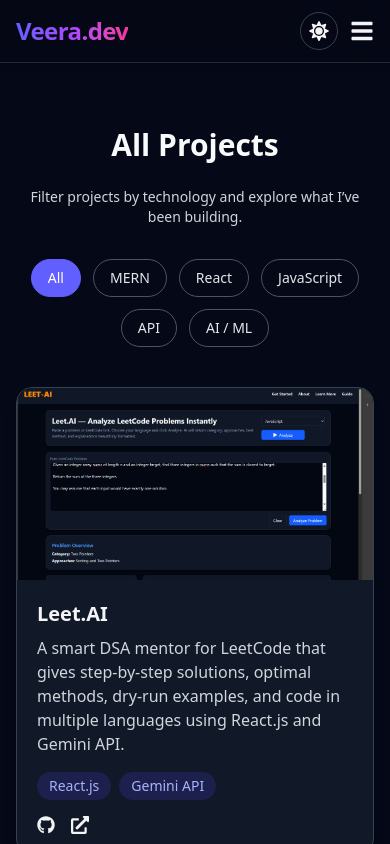
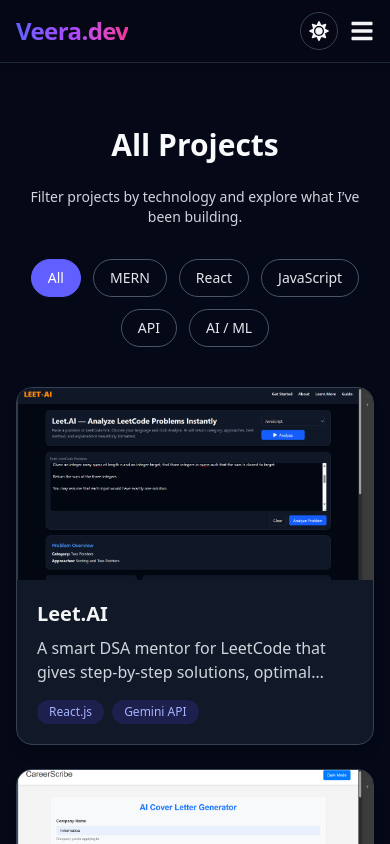
Before and after one commit to Cveerababu15/React-Portfolia, a React (Vite) app: page /projects in a window 390 px wide. Shown: the top 844 px of the page. Built offline with nearby package versions, Linux system fonts and the light colour scheme; no server answers.

Commit message:
added some files and modify them

```diff
--- a/src/App.jsx
+++ b/src/App.jsx
@@ -6,9 +6,7 @@
 import ProjectDetail from "./Pages/ProjectDetail.jsx";
 import AboutPage from "./Pages/AboutPage.jsx";
 import ScrollToTop from "./Components/ScrollToTop.jsx";
-import AIChatBot from "./Components/AIChatBot.jsx";
 import Playground from './Pages/Playground.jsx';
-import ApiPlayground from "./Pages/ApiPlayground.jsx";
 
 
 export default function App() {
@@ -25,12 +23,8 @@
           <Route path="/project/:id" element={<ProjectDetail />} />
           <Route path="/about" element={<AboutPage />} />
           <Route path="/playground" element={<Playground />} />
-          {/* <Route path="/playground/api" element={<ApiPlayground />} /> */}
-
-
         </Routes>
       </main>
-      {/* <AIChatBot /> */}
       <Footer />
     </div>
   );
--- a/src/Components/ProjectCard.jsx
+++ b/src/Components/ProjectCard.jsx
@@ -1,48 +1,57 @@
-import { FaGithub, FaExternalLinkAlt } from "react-icons/fa";
+import { useNavigate } from "react-router-dom";
 
-export default function ProjectCard({ title, description, image, tech, github, live, new: isNew, featured }) {
+export default function ProjectCard({ id, title, description, image, tech, new: isNew, featured }) {
+  const navigate = useNavigate();
+
   return (
-    <div className="relative bg-white dark:bg-[#111827] rounded-2xl shadow-lg hover:shadow-xl transition overflow-hidden border border-gray-200 dark:border-gray-700">
+    <div
+      onClick={() => navigate(`/project/${id}`)}
+      className="relative bg-white dark:bg-[#111827] rounded-2xl shadow-lg hover:shadow-xl transition overflow-hidden border border-gray-200 dark:border-gray-700 cursor-pointer group"
+    >
 
       {/* 🆕 NEW Badge */}
       {isNew && (
-        <span className="absolute top-3 right-3 bg-gradient-to-r from-indigo-500 to-purple-500 text-white text-xs font-semibold px-3 py-1 rounded-full shadow-md">
+        <span className="absolute top-3 right-3 bg-gradient-to-r from-indigo-500 to-purple-500 text-white text-xs font-semibold px-3 py-1 rounded-full shadow-md z-10">
           NEW
         </span>
       )}
 
       {/* ⭐ FEATURED Badge */}
       {featured && (
-        <span className="absolute top-3 left-3 bg-yellow-400 text-black text-xs font-semibold px-3 py-1 rounded-full shadow-md">
+        <span className="absolute top-3 left-3 bg-yellow-400 text-black text-xs font-semibold px-3 py-1 rounded-full shadow-md z-10">
           ⭐ FEATURED
         </span>
       )}
 
-      <img src={image} alt={title} className="w-full h-48 object-cover" />
+      <div className="overflow-hidden">
+        <img
+          src={image}
+          alt={title}
+          className="w-full h-48 object-cover group-hover:scale-105 transition-transform duration-300"
+        />
+      </div>
 
       <div className="p-5">
-        <h3 className="text-xl font-semibold text-gray-800 dark:text-gray-100 mb-2">{title}</h3>
+        <h3 className="text-xl font-semibold text-gray-800 dark:text-gray-100 mb-2 group-hover:text-indigo-500 transition-colors">
+          {title}
+        </h3>
 
-        <p className="text-gray-600 dark:text-gray-300 mb-4">{description}</p>
+        <p className="text-gray-600 dark:text-gray-300 mb-4 line-clamp-2">{description}</p>
 
-        <div className="flex flex-wrap gap-2 mb-4">
-          {tech.map((t, i) => (
+        <div className="flex flex-wrap gap-2">
+          {tech.slice(0, 3).map((t, i) => (
             <span
               key={i}
-              className="text-sm bg-indigo-100 dark:bg-indigo-900/40 text-indigo-700 dark:text-indigo-300 px-3 py-1 rounded-full"
+              className="text-xs bg-indigo-100 dark:bg-indigo-900/40 text-indigo-700 dark:text-indigo-300 px-3 py-1 rounded-full"
             >
               {t}
             </span>
           ))}
-        </div>
-
-        <div className="flex gap-4 text-lg">
-          <a href={github} target="_blank" className="dark:hover:text-indigo-400 hover:text-indigo-600">
-            <FaGithub />
-          </a>
-          <a href={live} target="_blank" className="dark:hover:text-indigo-400 hover:text-indigo-600">
-            <FaExternalLinkAlt />
-          </a>
+          {tech.length > 3 && (
+            <span className="text-xs bg-gray-100 dark:bg-gray-800 text-gray-600 dark:text-gray-400 px-3 py-1 rounded-full">
+              +{tech.length - 3}
+            </span>
+          )}
         </div>
       </div>
     </div>
--- a/src/Data/projectsData.jsx
+++ b/src/Data/projectsData.jsx
@@ -8,6 +8,7 @@
 import ServiceBook from '../Images/ServiceBook.png'
 import RestuarentWeb from '../Images/RestuarentWeb.png'
 import Booking from '../Images/Booking.png'
+
 export const projects = [
   {
     id: 1,
@@ -16,8 +17,7 @@
       "A smart DSA mentor for LeetCode that gives step-by-step solutions, optimal methods, dry-run examples, and code in multiple languages using React.js and Gemini API.",
     image: Leet,
     tech: ["React.js", "Gemini API"],
-    github: "https://github.com/yourusername/leetai",
-    live: "https://leetai.live",
+    category: "AI / ML"
   },
   {
     id: 2,
@@ -26,8 +26,7 @@
       "An AI-powered resume and cover letter optimizer that generates tailored content and ATS analysis using React.js, Bootstrap, and Gemini API.",
     image: aiResumeI,
     tech: ["React.js", "Bootstrap", "Gemini API"],
-    github: "https://github.com/yourusername/ai-resume-builder",
-    live: "https://ai-resume-builder.live",
+    category: "AI / ML"
   },
   {
     id: 3,
@@ -36,8 +35,7 @@
       "A movie discovery platform fetching popular movies with favorites stored in localStorage.",
     image: movie,
     tech: ["React.js", "API Integration", "LocalStorage"],
-    github: "https://github.com/Cveerababu15/Movie_WEB",
-    live: "https://cveerababu15.github.io/Movie_WEB/",
+    category: "React"
   },
   {
     id: 4,
@@ -46,8 +44,7 @@
       "A responsive weather web application built with HTML, CSS, JavaScript using the OpenWeather API. Users can check real-time weather by entering any city.",
     image: weatherImg,
     tech: ["HTML", "CSS", "JavaScript", "OpenWeather API"],
-    github: "https://github.com/Cveerababu15/Weather_Webiste",
-    live: "https://cveerababu15.github.io/Weather_Webiste/",
+    category: "API"
   },
   {
     id: 5,
@@ -56,8 +53,7 @@
       "A web-based virtual assistant built with JavaScript, HTML, CSS providing interactive responses and tasks in real-time.",
     image: virtualAssistantImg,
     tech: ["HTML", "CSS", "JavaScript"],
-    github: "https://github.com/Cveerababu15/Voice_Assistance",
-    live: "https://cveerababu15.github.io/Veera-s-Assistance/",
+    category: "JavaScript"
   },
   {
     id: 6,
@@ -66,8 +62,7 @@
       "A web app that generates images based on user input using the Unsplash API. Users can type a keyword and fetch related images dynamically using HTML, CSS, and JavaScript.",
     image: texttoimg,
     tech: ["HTML", "CSS", "JavaScript", "Unsplash API"],
-    github: "https://github.com/Cveerababu15/Text_2_Image",
-    live: "https://cveerababu15.github.io/Text_2_Image/",
+    category: "API"
   },
   {
     id: 7,
@@ -75,10 +70,7 @@
     description: "A full-stack real-time chat application built using MERN stack and Socket.io...",
     image: chatWeb,
     tech: ["MERN", "React.js", "Node.js", "Express.js", "Socket.io", "MongoDB", "CSS"],
-    github: "https://github.com/Cveerababu15/ChitChat-WEB",
-    live: "https://chit-chat-web-zeta.vercel.app/",
-    new: true,
-    // featured: true
+    category: "MERN"
   },
   {
     id: 8,
@@ -103,9 +95,8 @@
     title: "Booking Website",
     description:
       "A full-stack booking website with a customer reservation system and a separate admin dashboard to manage bookings and availability.",
-    image: "", // add image later
+    image: Booking,
     tech: ["MERN", "React.js", "Node.js", "Express.js", "MongoDB"],
     category: "MERN"
   }
-
 ];
--- a/src/Pages/ProjectDetail.jsx
+++ b/src/Pages/ProjectDetail.jsx
@@ -1,5 +1,5 @@
 import { useParams, useNavigate } from "react-router-dom";
-import { FaGithub, FaExternalLinkAlt, FaArrowLeft } from "react-icons/fa";
+import { FaArrowLeft } from "react-icons/fa";
 import { projects } from "../Data/projectsData";
 
 export default function ProjectDetail() {
@@ -50,32 +50,6 @@
             </span>
           ))}
         </div>
-
-        {/* Links */}
-      {/* Links */}
-<div className="flex flex-wrap gap-4 mt-4">
-  <a
-    href={project.github}
-    target="_blank"
-    rel="noopener noreferrer"
-    className="inline-flex items-center gap-2 px-5 py-2.5 rounded-full text-sm sm:text-base font-semibold
-    bg-gray-900 text-white dark:bg-gray-100 dark:text-gray-900
-    hover:bg-gray-700 dark:hover:bg-gray-200 transition"
-  >
-    <FaGithub className="text-black dark:text-gray-900" /> View Code
-  </a>
-
-  <a
-    href={project.live}
-    target="_blank"
-    rel="noopener noreferrer"
-    className="inline-flex items-center gap-2 px-5 py-2.5 rounded-full text-sm sm:text-base font-semibold
-    bg-indigo-500 text-white hover:bg-indigo-600 transition"
-  >
-    <FaExternalLinkAlt className="text-black" /> Live Demo
-  </a>
-</div>
-
       </div>
     </div>
   );
--- a/src/Pages/ProjectPage.jsx
+++ b/src/Pages/ProjectPage.jsx
@@ -11,47 +11,7 @@
 
   const filteredProjects = useMemo(() => {
     if (activeFilter === "All") return projects;
-
-    // 🟢 MERN Filter (React + Node + Express + MongoDB)
-    if (activeFilter === "MERN") {
-      return projects.filter((p) =>
-        p.tech.some((t) =>
-          ["mern", "react", "node", "express", "mongo", "mongodb", "socket"].some(
-            (keyword) => t.toLowerCase().includes(keyword)
-          )
-        )
-      );
-    }
-
-    if (activeFilter === "React") {
-      return projects.filter((p) =>
-        p.tech.some((t) => t.toLowerCase().includes("react"))
-      );
-    }
-
-    if (activeFilter === "JavaScript") {
-      return projects.filter((p) =>
-        p.tech.some((t) => t.toLowerCase().includes("javascript"))
-      );
-    }
-
-    if (activeFilter === "API") {
-      return projects.filter((p) =>
-        p.tech.some((t) => t.toLowerCase().includes("api"))
-      );
-    }
-
-    if (activeFilter === "AI / ML") {
-      return projects.filter((p) =>
-        p.tech.some((t) =>
-          ["ai", "ml", "gemini", "openai"].some((keyword) =>
-            t.toLowerCase().includes(keyword)
-          )
-        )
-      );
-    }
-
-    return projects;
+    return projects.filter((p) => p.category === activeFilter);
   }, [activeFilter]);
 
   const handleLoadMore = () => {
```
Also changed, not shown: src/Components/Navbar.jsx (+0 -9 lines), vercel.json (added).
